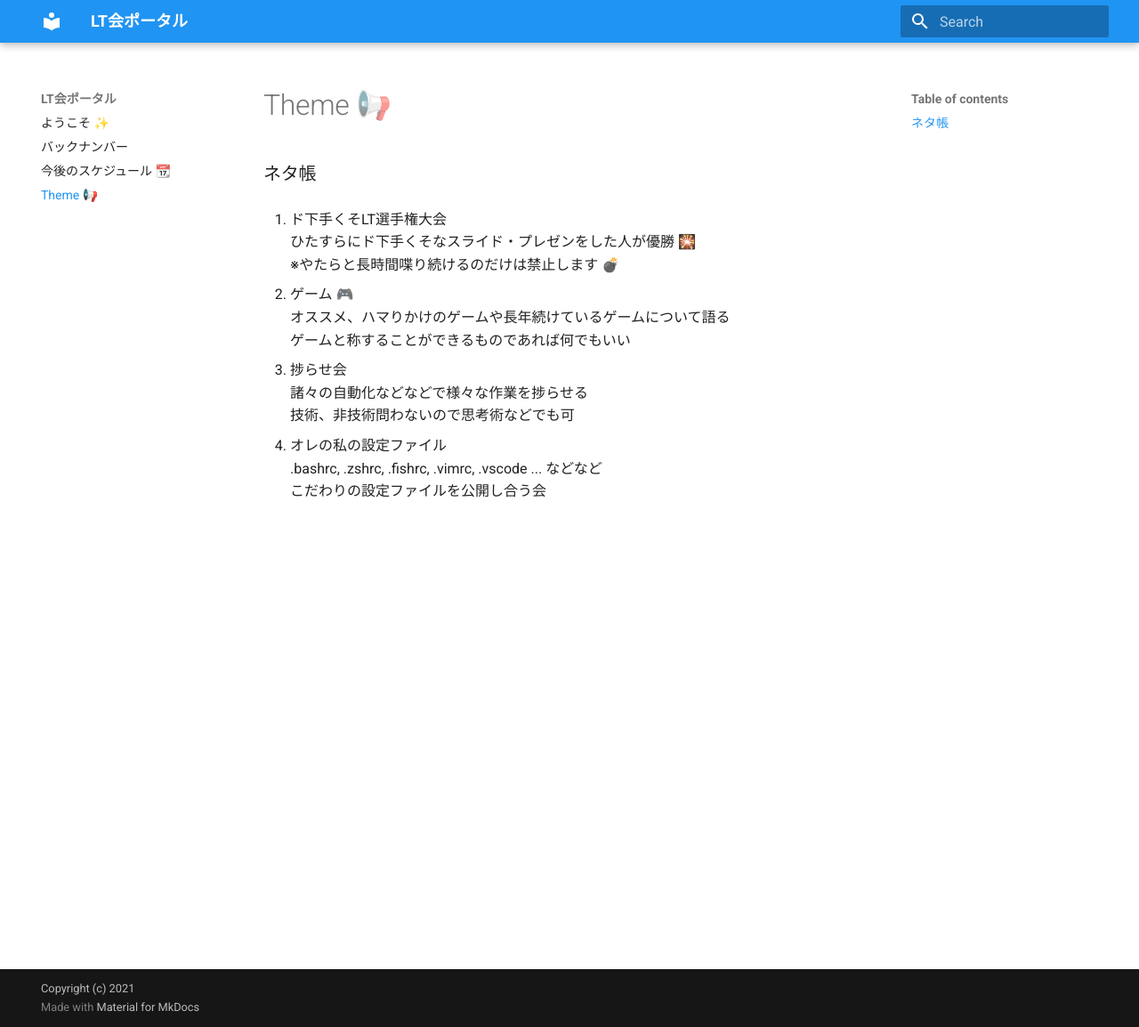
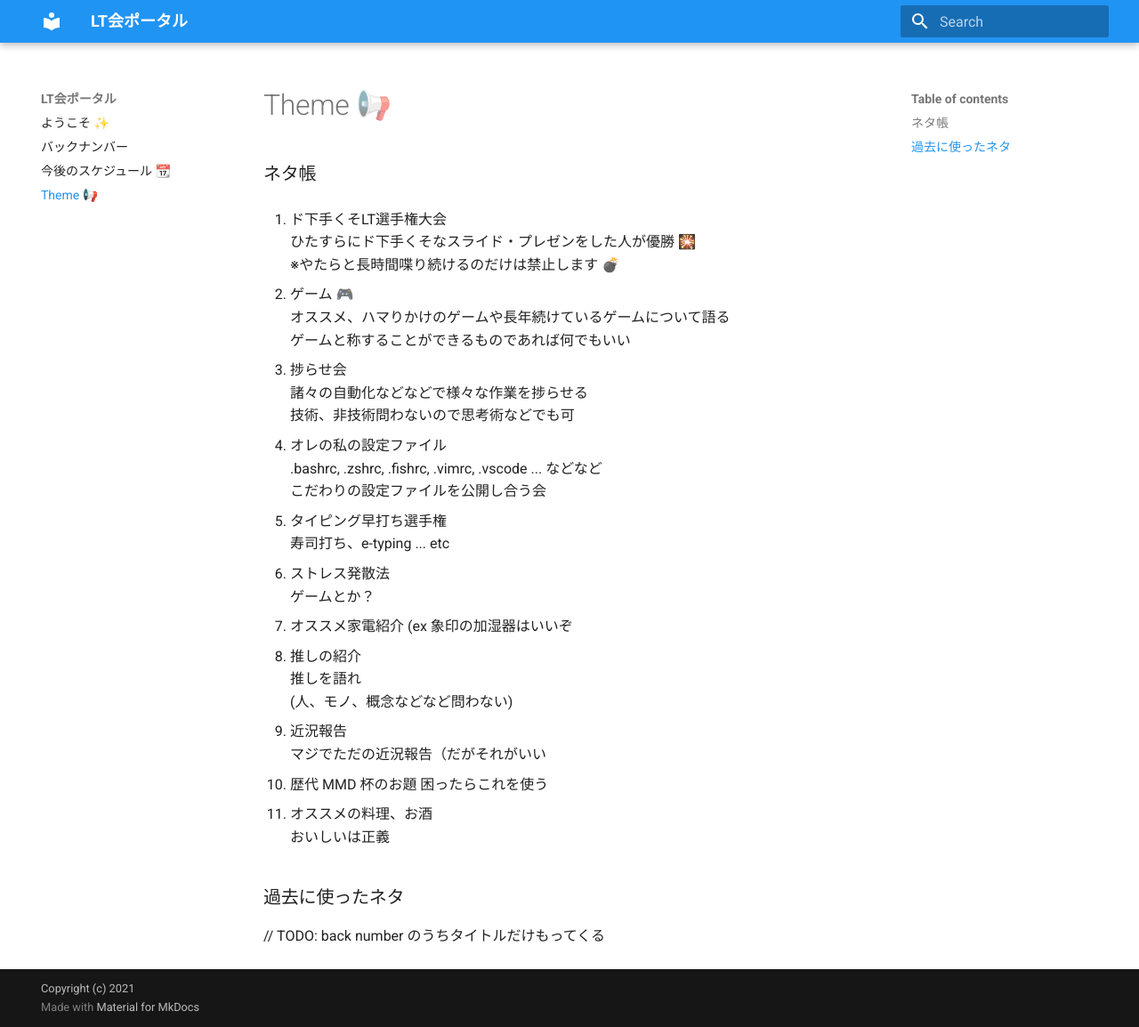
Before and after one commit to yama1601/LT_Portal, an MkDocs documentation site: the page built from docs/theme.md, in a window 1280 px wide and 1154 px high. Shown: the whole window at 89% size. Built offline with MkDocs 1.6.1 and Material for MkDocs 9.7.7, drawn with Linux system fonts in a browser that asks for light colours.

Commit message:
Update theme

```diff
--- a/docs/theme.md
+++ b/docs/theme.md
@@ -17,3 +17,28 @@
 1. オレの私の設定ファイル
 .bashrc, .zshrc, .fishrc, .vimrc, .vscode ... などなど
 こだわりの設定ファイルを公開し合う会
+
+1. タイピング早打ち選手権
+寿司打ち、e-typing ... etc
+
+1. ストレス発散法
+ゲームとか？
+
+1. オススメ家電紹介
+(ex 象印の加湿器はいいぞ
+
+1. 推しの紹介
+推しを語れ
+(人、モノ、概念などなど問わない)
+
+1. 近況報告
+マジでただの近況報告（だがそれがいい
+
+1. 歴代 MMD 杯のお題
+困ったらこれを使う
+
+1. オススメの料理、お酒
+おいしいは正義
+
+### 過去に使ったネタ
+// TODO: back number のうちタイトルだけもってくる
```
